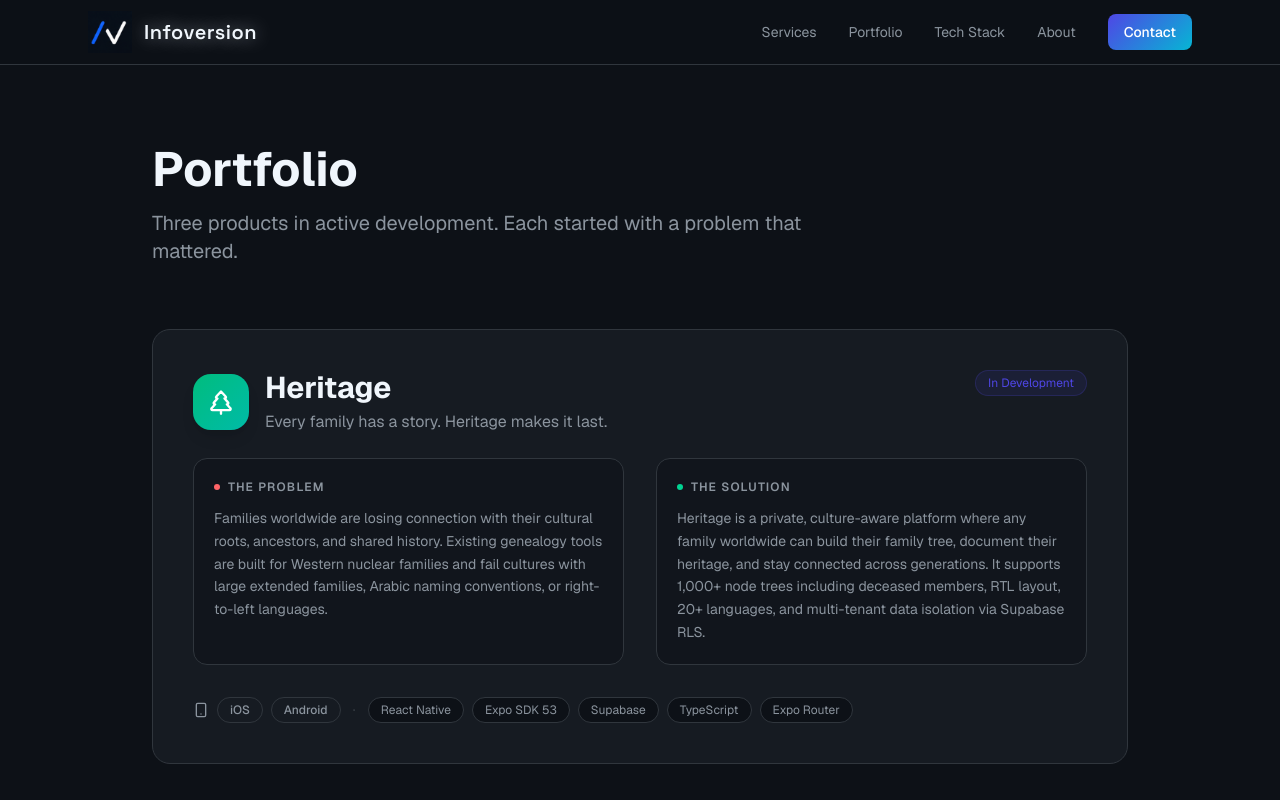
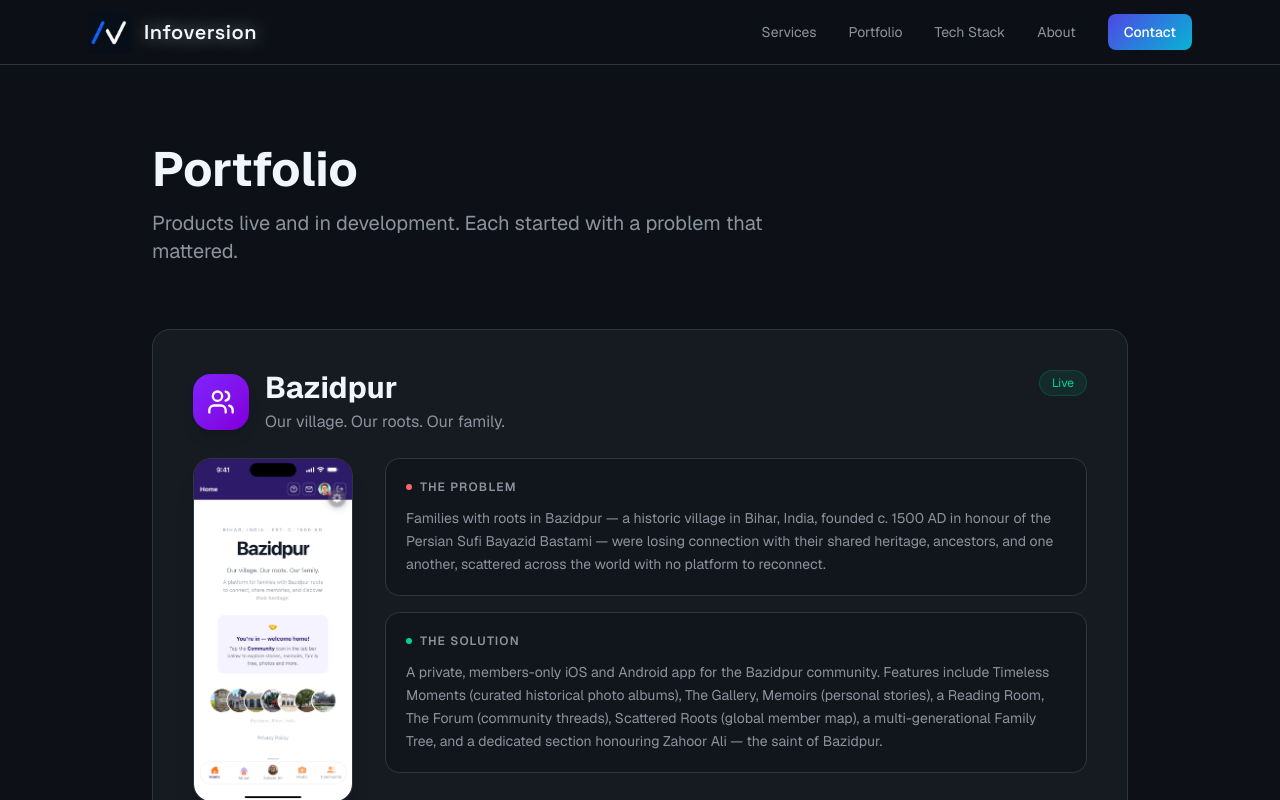
Before and after one commit to Infoversion/InfoversionWebsite, a Next.js app: page /portfolio in a window 1280 px wide. Shown: the top 800 px of the page. Built offline with nearby package versions, Linux system fonts and the light colour scheme.

Commit message:
feat: add Bazidpur to portfolio with screenshot and feature description

```diff
--- a/app/portfolio/page.tsx
+++ b/app/portfolio/page.tsx
@@ -1,50 +1,72 @@
 import type { Metadata } from 'next'
-import { TreePine, Grid3X3, Cast, Smartphone, Apple } from 'lucide-react'
+import { TreePine, Grid3X3, Cast, Smartphone, Users } from 'lucide-react'
+import Image from 'next/image'
 
 export const metadata: Metadata = {
   title: 'Portfolio',
-  description: 'Heritage, T3, and PresentPro — three products in active development by Infoversion.',
+  description: 'Bazidpur, Heritage, T3, and PresentPro — products built and in development by Infoversion.',
 }
 
 const projects = [
+  {
+    icon: Users,
+    color: 'from-violet-600 to-purple-700',
+    name: 'Bazidpur',
+    tagline: 'Our village. Our roots. Our family.',
+    status: 'Live',
+    statusColor: 'bg-emerald-500/10 text-emerald-400 border-emerald-500/20',
+    screenshot: '/bazidpur-screenshot.png',
+    problem:
+      'Families with roots in Bazidpur — a historic village in Bihar, India, founded c. 1500 AD in honour of the Persian Sufi Bayazid Bastami — were losing connection with their shared heritage, ancestors, and one another, scattered across the world with no platform to reconnect.',
+    solution:
+      'A private, members-only iOS and Android app for the Bazidpur community. Features include Timeless Moments (curated historical photo albums), The Gallery, Memoirs (personal stories), a Reading Room, The Forum (community threads), Scattered Roots (global member map), a multi-generational Family Tree, and a dedicated section honouring Zahoor Ali — the saint of Bazidpur.',
+    stack: ['React Native', 'Expo SDK 53', 'Supabase', 'TypeScript', 'Expo Router'],
+    platforms: ['iOS', 'Android'],
+  },
   {
     icon: TreePine,
     color: 'from-emerald-500 to-teal-500',
     name: 'Heritage',
     tagline: 'Every family has a story. Heritage makes it last.',
+    status: 'In Development',
+    statusColor: 'bg-accent-start/10 text-accent-start border-accent-start/20',
+    screenshot: undefined,
     problem:
       'Families worldwide are losing connection with their cultural roots, ancestors, and shared history. Existing genealogy tools are built for Western nuclear families and fail cultures with large extended families, Arabic naming conventions, or right-to-left languages.',
     solution:
       'Heritage is a private, culture-aware platform where any family worldwide can build their family tree, document their heritage, and stay connected across generations. It supports 1,000+ node trees including deceased members, RTL layout, 20+ languages, and multi-tenant data isolation via Supabase RLS.',
     stack: ['React Native', 'Expo SDK 53', 'Supabase', 'TypeScript', 'Expo Router'],
     platforms: ['iOS', 'Android'],
-    status: 'In Development',
   },
   {
     icon: Grid3X3,
     color: 'from-violet-500 to-purple-600',
     name: 'T3',
     tagline: 'The game you grew up with. Rebuilt for players who want more.',
+    status: 'In Development',
+    statusColor: 'bg-accent-start/10 text-accent-start border-accent-start/20',
+    screenshot: undefined,
     problem:
       "Tic-tac-toe hasn't been reimagined for a generation of players who expect adaptive difficulty, premium UX, and experiences that extend into the real world.",
     solution:
       'T3 is a premium tic-tac-toe game with adaptive AI opponents, Ultimate Tic-Tac-Toe mode, and AR board anchoring on real surfaces. Freemium model — classic 3×3 is free, the full experience unlocks for a one-time $4.99 purchase.',
     stack: ['React Native', 'Expo SDK 53', 'ViroReact', 'RevenueCat', 'TypeScript'],
     platforms: ['iOS', 'Android'],
-    status: 'In Development',
   },
   {
     icon: Cast,
     color: 'from-blue-500 to-cyan-500',
     name: 'PresentPro',
     tagline: 'Your slides on every phone in the room. No screen required.',
+    status: 'In Development',
+    statusColor: 'bg-accent-start/10 text-accent-start border-accent-start/20',
+    screenshot: undefined,
     problem:
       "Presenters struggle to reach audiences in settings without projectors or shared screens. Q&A is noisy and one-directional. Audience engagement tools require laptops, slow setup, and separate platforms.",
     solution:
       "PresentPro is a real-time mobile presentation sharing app. The presenter's slides appear on every audience member's phone instantly, with optional Q&A, polling, and live feedback. Firebase Firestore powers sub-300ms slide propagation across all connected devices.",
     stack: ['React Native', 'Expo SDK 53', 'Firebase Firestore', 'TypeScript'],
     platforms: ['iOS', 'Android'],
-    status: 'In Development',
   },
 ]
 
@@ -53,7 +75,7 @@
     <div className="max-w-5xl mx-auto px-6 py-20">
       <h1 className="text-5xl font-bold text-text-primary mb-4">Portfolio</h1>
       <p className="text-text-secondary text-xl mb-16 max-w-2xl">
-        Three products in active development. Each started with a problem that mattered.
+        Products live and in development. Each started with a problem that mattered.
       </p>
       <div className="flex flex-col gap-10">
         {projects.map((project) => {
@@ -73,11 +95,26 @@
                     <p className="text-text-secondary">{project.tagline}</p>
                   </div>
                 </div>
-                <span className="text-xs px-3 py-1 rounded-full bg-accent-start/10 text-accent-start border border-accent-start/20 self-start">
+                <span className={`text-xs px-3 py-1 rounded-full border self-start ${project.statusColor}`}>
                   {project.status}
                 </span>
               </div>
-              <div className="grid md:grid-cols-2 gap-8 mb-8">
+
+              {/* Screenshot + content layout for projects that have a screenshot */}
+              <div className={project.screenshot ? 'flex flex-col md:flex-row gap-8 mb-8' : 'mb-8'}>
+                {project.screenshot && (
+                  <div className="flex-shrink-0 flex justify-center">
+                    <Image
+                      src={project.screenshot}
+                      alt={`${project.name} app screenshot`}
+                      width={160}
+                      height={346}
+                      className="rounded-2xl shadow-xl border border-border"
+                      unoptimized
+                    />
+                  </div>
+                )}
+                <div className="flex flex-col gap-4 flex-1">
                   <div className="bg-background/50 rounded-xl p-5 border border-border">
                     <h3 className="text-text-secondary text-xs font-semibold uppercase tracking-widest mb-3 flex items-center gap-2">
                       <span className="w-1.5 h-1.5 rounded-full bg-red-400 inline-block" />
@@ -93,6 +130,8 @@
                     <p className="text-text-secondary leading-relaxed text-sm">{project.solution}</p>
                   </div>
                 </div>
+              </div>
+
               <div className="flex flex-wrap gap-2 items-center">
                 <Smartphone className="w-4 h-4 text-text-secondary" />
                 {project.platforms.map((p) => (
```
Also changed, not shown: public/bazidpur-screenshot.png (added). Lines whose indentation alone changed are shown as unchanged.
